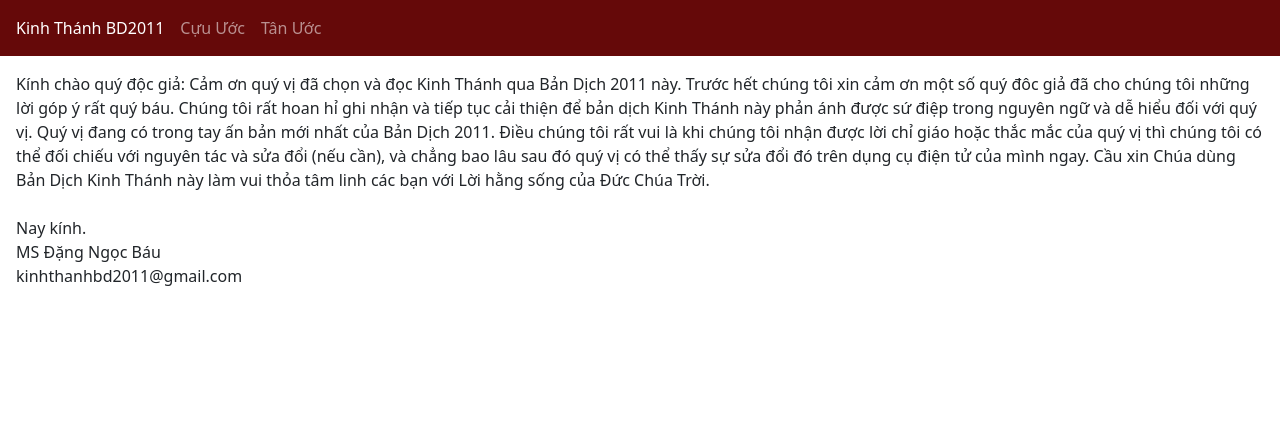
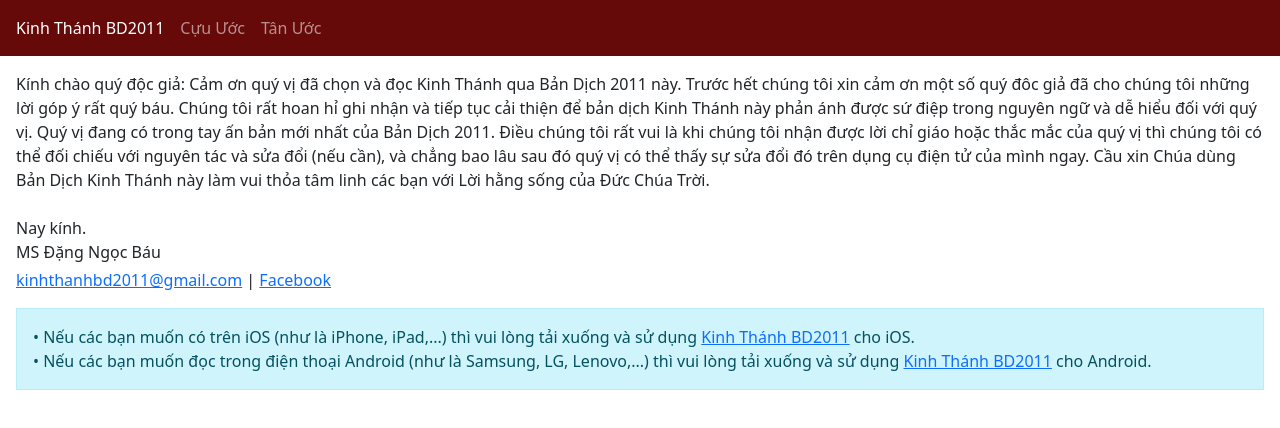
Before and after one commit to quangnguyen17/ktbd2011, a React (Create React App) app: page / in a window 1280 px wide. Shown: the top 428 px of the page. Built offline with nearby package versions, Linux system fonts and the light colour scheme.

Commit message:
add info section

```diff
--- a/src/App.tsx
+++ b/src/App.tsx
@@ -1,11 +1,11 @@
 import React from 'react'
 import { Routes, Route, useNavigate, useLocation } from 'react-router-dom'
-import { Navbar, Nav } from 'react-bootstrap'
+import { Navbar, Nav, Alert } from 'react-bootstrap'
 import Testament from './Testament'
 
 const Home: React.FC = () => (
   <div className="p-3">
-    <p>
+    <p className="mb-1">
       Kính chào quý độc giả: Cảm ơn quý vị đã chọn và đọc Kinh Thánh qua Bản Dịch 2011 này. Trước
       hết chúng tôi xin cảm ơn một số quý đôc giả đã cho chúng tôi những lời góp ý rất quý báu.
       Chúng tôi rất hoan hỉ ghi nhận và tiếp tục cải thiện để bản dịch Kinh Thánh này phản ánh được
@@ -20,9 +20,41 @@ const Home: React.FC = () => (
       Nay kính.
       <br />
       MS Đặng Ngọc Báu
-      <br />
+    </p>
+    <p>
+      <a href="mailto:kinhthanhbd2011@gmail.com" target="_blank" rel="noreferrer">
         kinhthanhbd2011@gmail.com
+      </a>{' '}
+      |{' '}
+      <a href="https://www.facebook.com/bau.dang" target="_blank" rel="noreferrer">
+        Facebook
+      </a>
     </p>
+    <Alert variant="info" className="rounded-0">
+      <p className="mb-0">
+        • Nếu các bạn muốn có trên iOS (như là iPhone, iPad,...) thì vui lòng tải xuống và sử dụng{' '}
+        <a
+          href="https://apps.apple.com/us/app/kinh-th%C3%A1nh-bd2011/id1405782410"
+          target="_blank"
+          rel="noreferrer"
+        >
+          Kinh Thánh BD2011
+        </a>{' '}
+        cho iOS.
+      </p>
+      <p className="mb-0">
+        • Nếu các bạn muốn đọc trong điện thoại Android (như là Samsung, LG, Lenovo,...) thì vui
+        lòng tải xuống và sử dụng{' '}
+        <a
+          href="https://play.google.com/store/apps/details?id=org.kinhthanhbd2011"
+          target="_blank"
+          rel="noreferrer"
+        >
+          Kinh Thánh BD2011
+        </a>{' '}
+        cho Android.
+      </p>
+    </Alert>
   </div>
 )
 
@@ -34,10 +66,8 @@ const Navigation: React.FC = () => {
   const isTanUoc = location.pathname === '/tan-uoc'
   return (
     <>
-      <Navbar variant="dark" expand="sm" fixed="top" className="bg-darkRed px-2">
-        <Navbar.Toggle aria-controls="basic-navbar-nav" />
-        <Navbar.Collapse id="basic-navbar-nav">
-          <Nav className="me-auto">
+      <Navbar variant="dark" fixed="top" className="bg-darkRed px-2">
+        <Nav>
           <Nav.Link onClick={() => navigate('/')} active={isHome} disabled={isHome}>
             Kinh Thánh BD2011
           </Nav.Link>
@@ -48,7 +78,6 @@ const Navigation: React.FC = () => {
             Tân Ước
           </Nav.Link>
         </Nav>
-        </Navbar.Collapse>
       </Navbar>
       <div style={{ height: '56px' }}></div>
     </>
--- a/src/index.css
+++ b/src/index.css
@@ -1,3 +1,7 @@
+:root {
+  --darkRed: rgb(101, 9, 9);
+}
+
 * {
   margin: 0;
   padding: 0;
@@ -15,6 +19,6 @@ body {
 }
 
 .bg-darkRed {
-  background-color: rgb(101, 9, 9);
+  background-color: var(--darkRed);
   border: none;
 }
```
Lines whose indentation alone changed are shown as unchanged.
